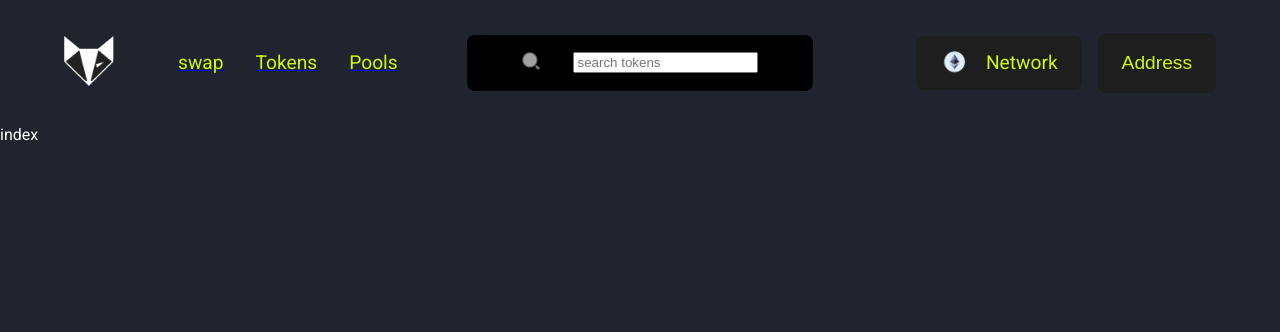
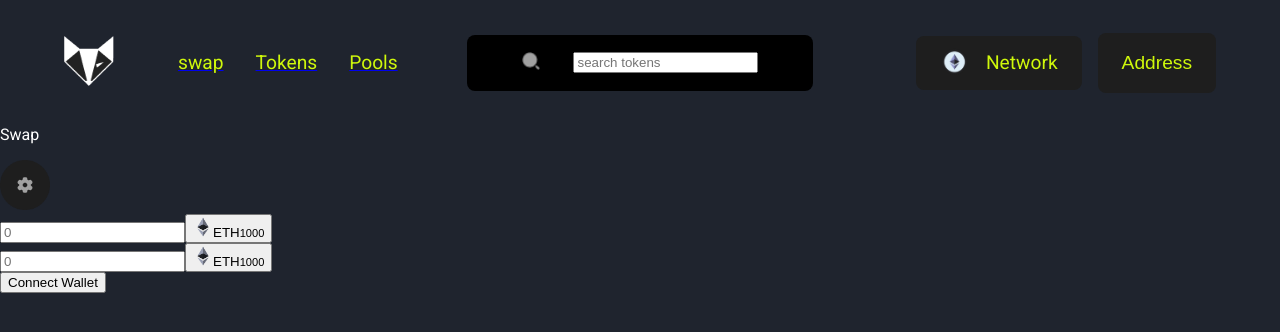
Before and after one commit to mahideveloper1/TokenSwap-App, a Next.js app: page / in a window 1280 px wide. Shown: the top 332 px of the page. Built offline with nearby package versions, Linux system fonts and the light colour scheme.

Commit message:
added herosection

```diff
--- a/Components/HeroSection/HeroSection.jsx
+++ b/Components/HeroSection/HeroSection.jsx
@@ -0,0 +1,72 @@
+import React, { useState, useEffect } from "react";
+import Image from "next/image";
+import Style from "./HeroSection.module.css";
+import images from "../../assets";
+import { Token, SearchToken } from "../index";
+
+const HeroSection = (accounts, tokenData) => {
+  const [openSetting, setOpenSetting] = useState(false);
+  const [openToken, setOpenToken] = useState(false);
+  const [openTokensTwo, setOpenTokensTwo] = useState(false);
+
+  const [tokenOne, setTokenOne] = useState({
+    name: "",
+    image: "",
+  });
+  const [tokenTwo, setTokenTwo] = useState({
+    name: "",
+    image: "",
+  });
+
+  return (
+    <div className={Style.HeroSection}>
+      <div className={Style.HeroSection_box}>
+        <div className={Style.HeroSection_box_heading}>
+          <p>Swap</p>
+          <div className={Style.HeroSection_box_heading_img}>
+            <Image
+              src={images.close}
+              width={50}
+              height={50}
+              onClick={() => setOpenSetting(true)}
+            />
+          </div>
+        </div>
+
+        <div className={Style.HeroSection_box_input}>
+          <input type="text" placeholder="0" />
+          <button onClick={() => openToken(true)}>
+            <Image
+              src={images.image || images.etherlogo}
+              height={20}
+              width={20}
+            />
+            {tokenOne.name || "ETH"}
+            <small>1000</small>
+          </button>
+        </div>
+
+        <div className={Style.HeroSection_box_input}>
+          <input type="text" placeholder="0" />
+          <button onClick={() => openToken(true)}>
+            <Image
+              src={tokenTwo.image || images.etherlogo}
+              height={20}
+              width={20}
+            />
+            {tokenTwo.name || "ETH"}
+            <small>1000</small>
+          </button>
+        </div>
+
+        {accounts ? (
+          <button className={Style.HeroSection_box_btn}>Connect Wallet</button>
+        ) : (
+          <button className={Style.HeroSection_box_btn}>Swap</button>
+        )}
+      </div>
+    </div>
+  );
+};
+
+export default HeroSection;
--- a/pages/index.js
+++ b/pages/index.js
@@ -1,7 +1,12 @@
-import React from "react";
+import React, { useState, useContext, useEffect } from "react";
+import { HeroSection } from "../Components/index";
 
 const index = () => {
-  return <div>index</div>;
+  return (
+    <div>
+      <HeroSection accounts="hey" tokenData="DATA" />
+    </div>
+  );
 };
 
 export default index;
```
